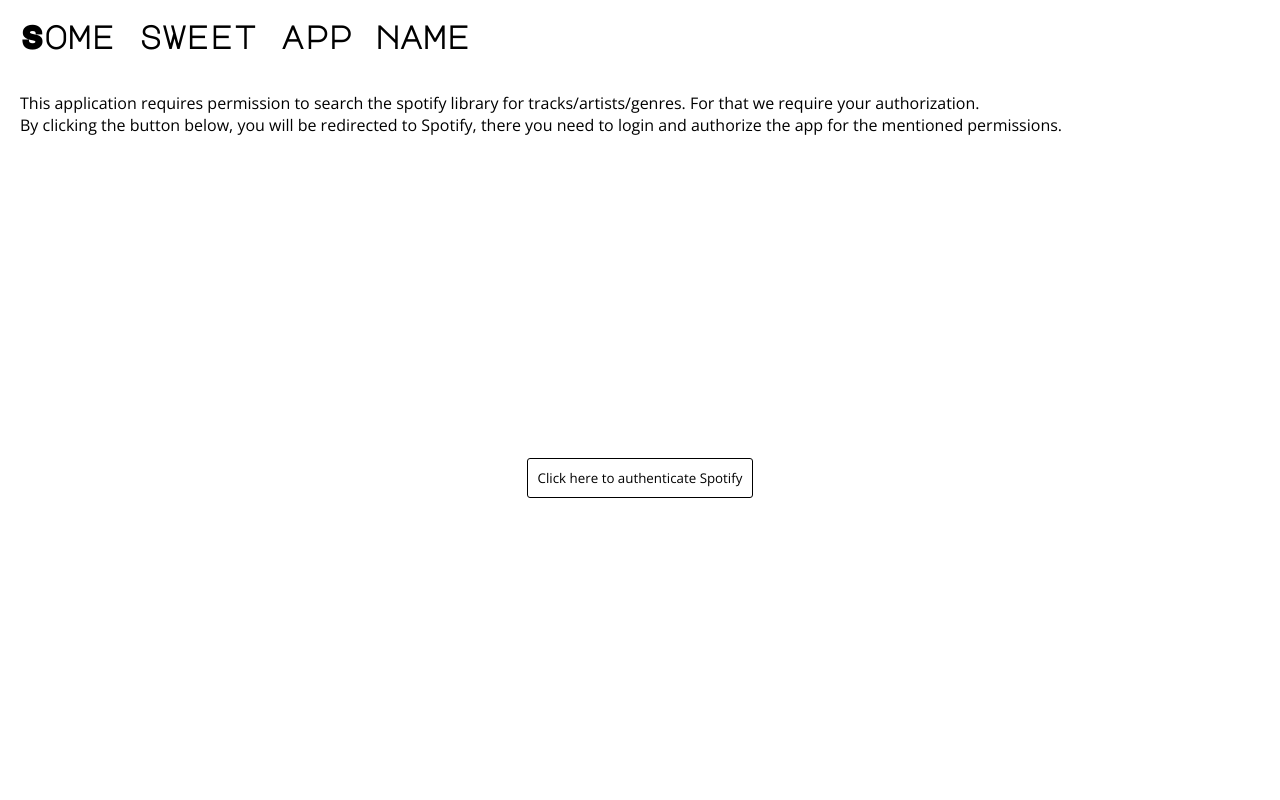
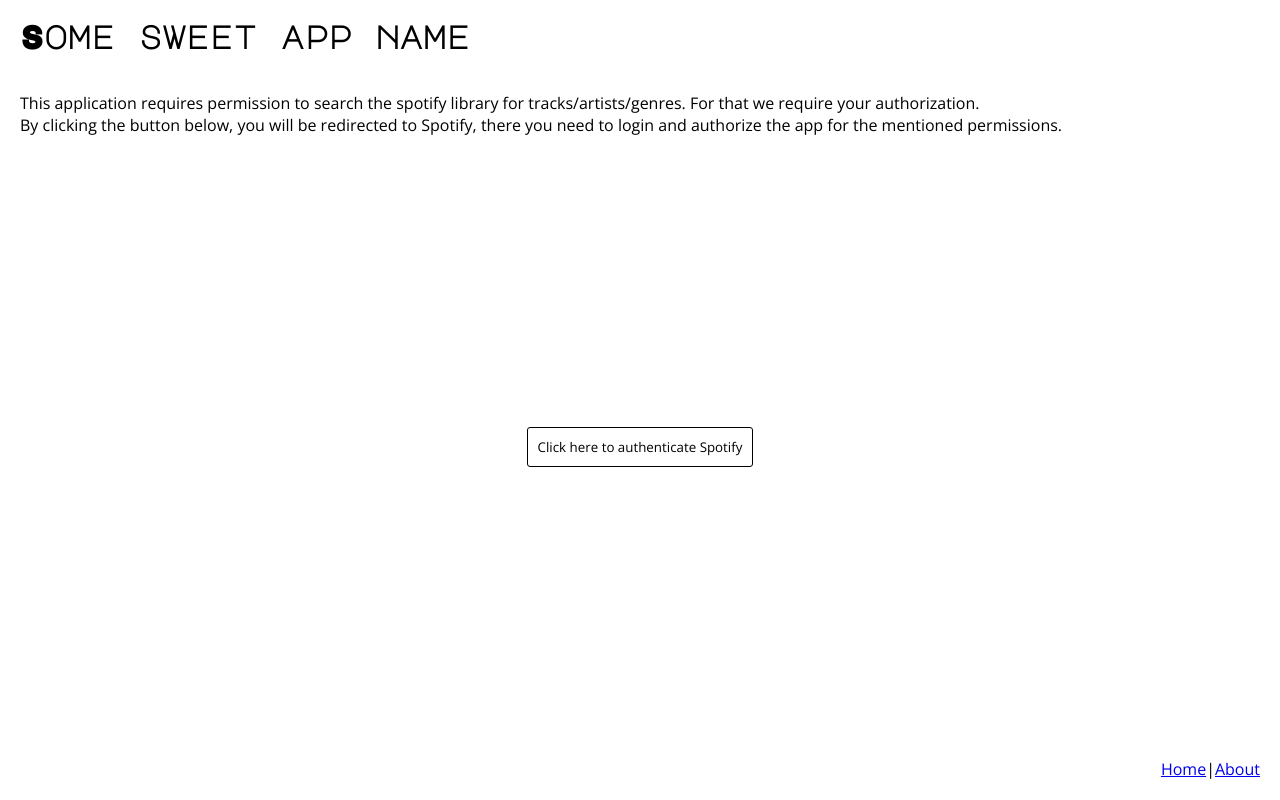
Before and after one commit to TSpierings/SpotifyRecommendationEngine, a React (Create React App) app: page / in a window 1280 px wide. Built offline with nearby package versions, Linux system fonts and the light colour scheme.

Commit message:
Add nav to home page

```diff
--- a/src/App.tsx
+++ b/src/App.tsx
@@ -34,9 +34,9 @@
             <Recommender />
           </PrivateRoute>
 
-          <PrivateRoute exact path="/about">
+          <Route exact path="/about">
             <About />
-          </PrivateRoute>
+          </Route>
 
           <Route path="*">
             <Redirect to="/"/>
@@ -57,7 +57,7 @@
         ) : (
           <Redirect
             to={{
-              pathname: "/home",
+              pathname: "/",
               state: { from: location }
             }}
           />
--- a/src/components/home/home.scss
+++ b/src/components/home/home.scss
@@ -43,4 +43,20 @@
       }
     }
   }
+
+  nav {
+    display: flex;
+    justify-content: flex-end;
+    padding: 20px;
+
+    a {
+      &:visited {
+        color: unset;
+      }
+
+      &:hover {
+        color: lighten($color: black, $amount: 25);
+      }
+    }
+  }
 }
--- a/src/components/home/home.tsx
+++ b/src/components/home/home.tsx
@@ -24,6 +24,10 @@
       <section className="authorization">
         <button onClick={() => this.authenticate()}>Click here to authenticate Spotify</button>
       </section>
+      <nav>
+        <a href="/">Home</a> |
+        <a href="/about">About</a>
+      </nav>
     </div>;
   }
 }
```
Also changed, not shown: 1 other file (tests, documents, lock files or other folders).
